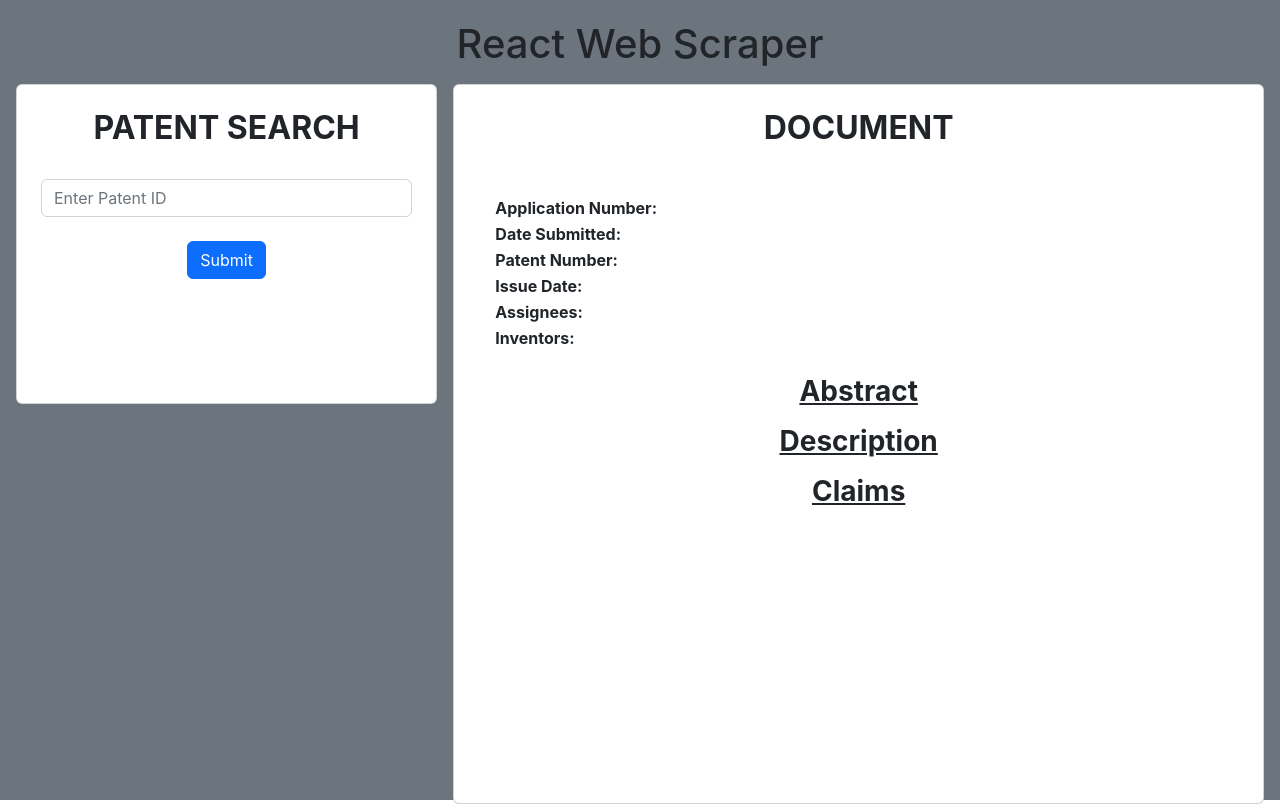
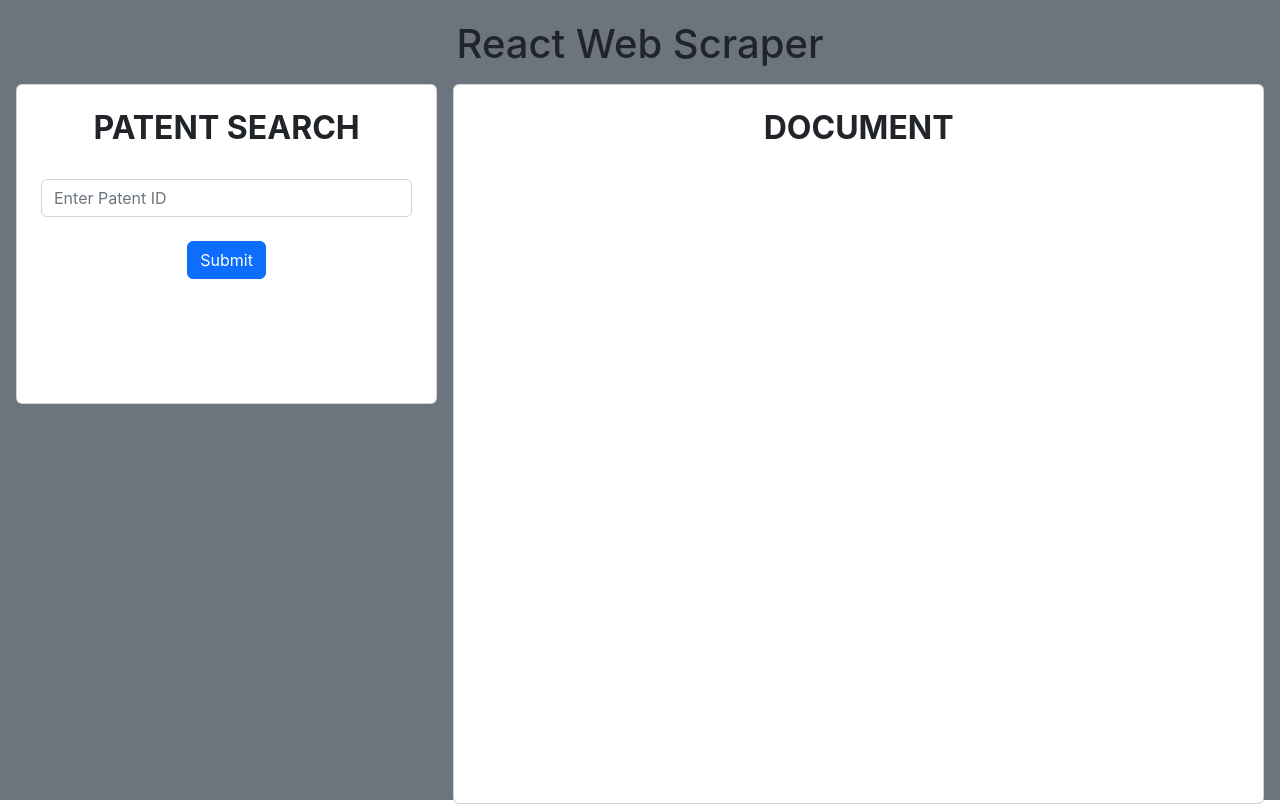
Before and after one commit to RiahiIP/React-Patents, a React (Create React App) app: page / in a window 1280 px wide. Built offline with nearby package versions, Linux system fonts and the light colour scheme.

Commit message:
Clean up code & add conditionals to Document elements

```diff
--- a/routes/api/patentData.js
+++ b/routes/api/patentData.js
@@ -3,7 +3,6 @@ const express = require('express');
 const router = express.Router();
 const patentCtrl = require('../../controllers/api/pageData');
 
-// router.get('/', patentCtrl.get);
 router.post('/patentId', patentCtrl.create)
 
 
--- a/src/components/Document/Document.jsx
+++ b/src/components/Document/Document.jsx
@@ -4,54 +4,86 @@ export default function Document({documentData}) {
     return(
         <div className='Document card col p-4 m-2'>
             <div className=''>
-                <h2><b>DOCUMENT</b></h2>
+                <h2><b>{documentData.title}</b></h2>
+                <a href={`${documentData.patentPDF}`} target="_blank" rel="noopener noreferrer">{documentData.patentPDF}</a>
             </div>
             <br />
             <div className='card-body text-left'>
+                {
+
+                }
                 <div>
                     <table>
                         <tbody>
+                            {documentData.applicationNumber &&
                             <tr>
                                 <td><b>Application Number: </b></td>
                                 <td>{documentData.applicationNumber}</td>
                             </tr>
+                            }
+
+                            {documentData.dateSubmitted &&
                             <tr>
                                 <td><b>Date Submitted: </b></td>
                                 <td>{documentData.dateSubmitted}</td>
                             </tr>
+                            }
+
+                            {documentData.patentNumber &&
                             <tr>
                                 <td><b>Patent Number: </b></td>
-                                <td>{documentData.patentNumber}</td>
+                                <td>{documentData.dateSubmitted}</td>
                             </tr>
+                            }
+
+                            {documentData.issueDate &&
                             <tr>
                                 <td><b>Issue Date: </b></td>
                                 <td>{documentData.issueDate}</td>
                             </tr>
+                            }
+
+                            {documentData.assigneeList &&
                             <tr>
                                 <td><b>Assignees: </b></td>
-                                <td>{documentData.assigneeList}</td>
+                                <td>{documentData.assigneeList.toString(',')}</td>
                             </tr>
+                            }
+
+                            {documentData.inventorList &&
                             <tr>
                                 <td><b>Inventors: </b></td>
-                                <td>{documentData.inventorList}</td>
+                                <td>{documentData.inventorList.toString(',')}</td>
                             </tr>
+                            }
+
+
                         </tbody>
                     </table>
                 </div>
                 <br />
                 <div>
+                    {documentData.abstract &&
                     <div>
                         <h3><b><u>Abstract</u></b></h3>
                         <p>{documentData.abstract}</p>
                     </div>
+                    }
+
+                    {documentData.description &&
                     <div>
                         <h3><b><u>Description</u></b></h3>
                         <p>{documentData.description}</p>
                     </div>
+                    }
+
+                    {documentData.claims &&
                     <div>
                         <h3><b><u>Claims</u></b></h3>
                         <p>{documentData.claims}</p>
                     </div>
+                    }
+
                 </div>
             </div>
 
--- a/src/components/PatentSearchForm/PatentSearchForm.jsx
+++ b/src/components/PatentSearchForm/PatentSearchForm.jsx
@@ -17,11 +17,9 @@ export default function PatentSearchForm({updateDocument}) {
     }
     const handleSubmit = async (evt) => {
         evt.preventDefault()
-        // window.alert(formData.patentId)
         try {
-            // const patentId = formData.patentId
             const patentData = await postPatentId(formData)
-            console.log(patentData)
+            // console.log(patentData)
             updateDocument(patentData)
         } catch (error) {
 
--- a/src/pages/App/App.jsx
+++ b/src/pages/App/App.jsx
@@ -5,11 +5,10 @@ import PatentSearch from '../../components/PatentSearch/PatentSearch'
 
 import { useState } from 'react';
 
-// import { getPatent } from '../../utilities/api/patentData';
 
 export default function App() {
   const [documentData, setDocumentData] = useState({
-    title: '',
+    title: 'DOCUMENT',
     patentPDF: '',
     applicationNumber: '',
     dateSubmitted: '',
@@ -23,7 +22,7 @@ export default function App() {
   })
 
   const updateDocument =async (patentData) => {
-    console.log('New data', patentData)
+    // console.log('New data', patentData)
     setDocumentData(patentData)
   }
 
--- a/src/utilities/api/patentData.js
+++ b/src/utilities/api/patentData.js
@@ -2,13 +2,8 @@ import { sendRequest } from "../request";
 const BASE_URL = '/api/patent';
 
 
-export function getPatent(patentId){
-    console.log('PatentId from utils Api: ', patentId)
-    // const BASE_URL = `/api/patent/${patentId}`;
-    return sendRequest(BASE_URL);
-}
 
 export function postPatentId(formData){
-    console.log('Post from utils Api: ', formData)
+    // console.log('Post from utils Api: ', formData)
     return sendRequest(`${BASE_URL}/patentId`, "post", formData);
 }
--- a/src/utilities/request.js
+++ b/src/utilities/request.js
@@ -9,12 +9,6 @@ export async function sendRequest(url, method ='GET', payload = null, error = 'B
         console.log('options.body', options.body)
     }
 
-    // const token = getToken()
-    // if(token){
-    //     options.headers ||= {}
-    //     options.headers.Authorization = `Bearer ${token}`
-    // }
-
     const res = await fetch(url, options);
 
     if(res.ok) return res.json()
```
Also changed, not shown: controllers/api/pageData.js (+2 -18 lines).
